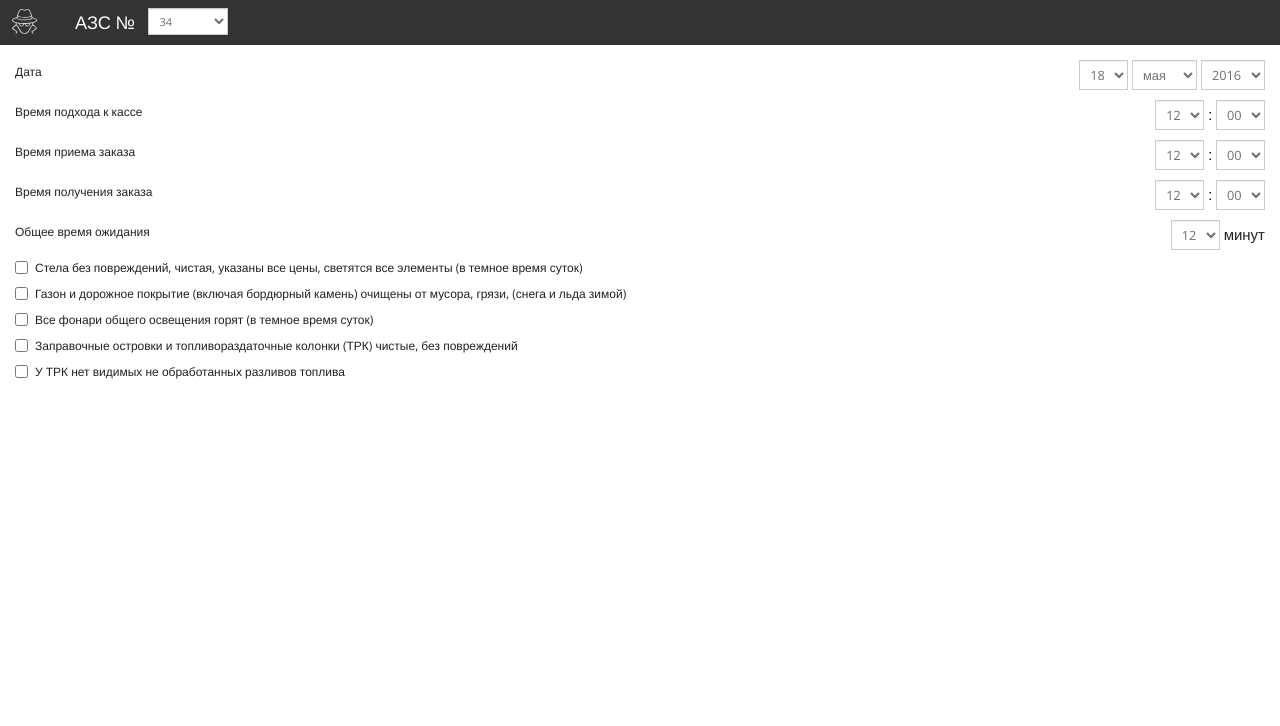
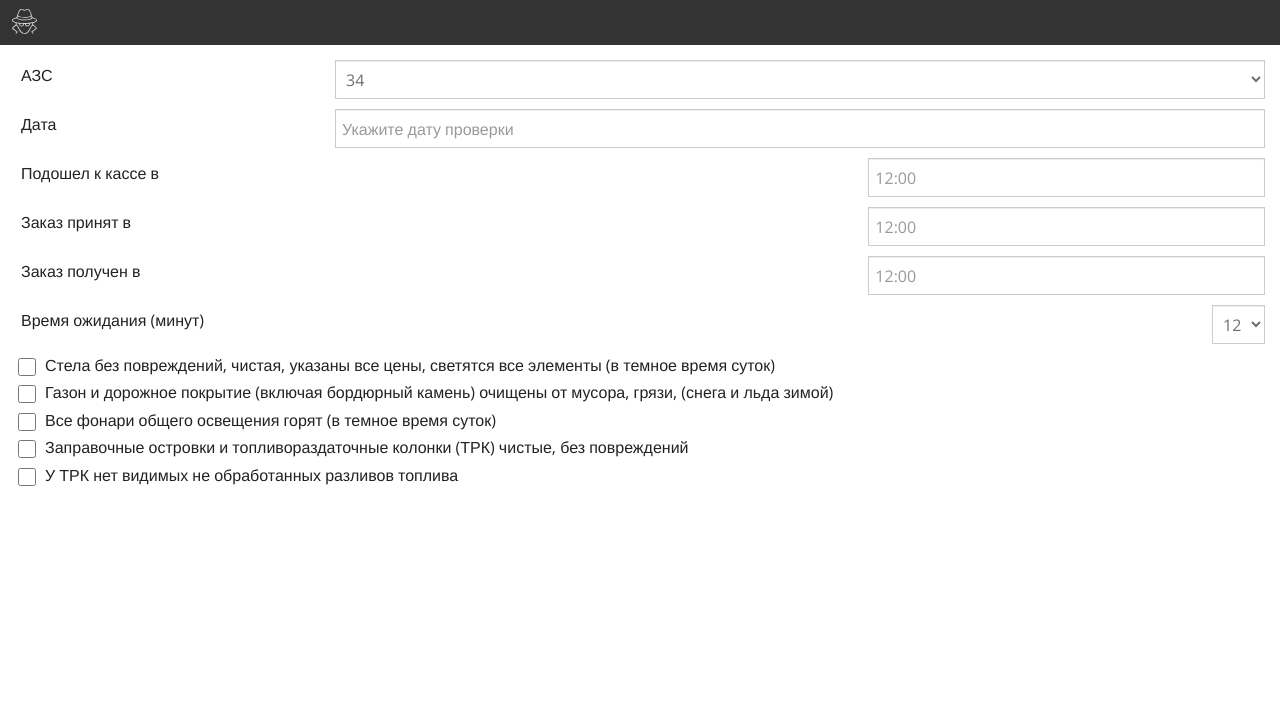
Before and after one commit to nixxa/SecretShopper, a Flask app: template frontui/templates/mobile/questionnaire.html in a window 1280 px wide. Shown: the top 726 px of the page. Run offline with Flask 2, Linux system fonts and the light colour scheme; the template is opened without the code that fills it, so the values that code supplies are empty; some libraries are stand-ins or nearby versions.

```diff
--- a/frontui/static/content/site-mobile.css
+++ b/frontui/static/content/site-mobile.css
@@ -140,31 +140,54 @@ body {
     padding: 0px;
 }
 
-.navbar .azs-form {
-    margin-left: 60px;
-    padding-top: 8px;
-}
-
-.azs-form .azs-form-label {
-    display: inline-block;
-    vertical-align: bottom;
-    color: #fefefe;
-    font-size: 140%;
-}
-
-.azs-form .azs-form-select {
-    display: inline-block;
-    margin-left: 10px;
-}
-
-.form-xs .form-control {
-    width: auto;
-    height: auto;
-    display: inline;
-    font-size: 85%;
-    padding: 4px 6px;
-}
-
+/* --- begin margins and paddings --- */
 .mt10 {
     margin-top: 10px !important;
 }
+.mb5 {
+    margin-bottom: 5px !important;
+}
+.ml5 {
+    margin-left: 5px !important;
+}
+/* --- end margins and paddings --- */
+
+/* --- begin mobile form styles --- */
+input[type='text'],
+input[type='number'],
+select,
+textarea {
+  font-size: 16px !important;
+}
+label {
+    font-size: 16px;
+}
+.checkbox label {
+    font-size: 16px;
+}
+.radio label, .checkbox label {
+  padding-left: 30px;
+}
+.radio input[type="radio"],
+.radio-inline input[type="radio"],
+.checkbox input[type="checkbox"],
+.checkbox-inline input[type="checkbox"] {
+    margin-top: 4px;
+    min-height: 18px;
+    min-width: 18px;
+    margin-left: -27px;
+}
+.mobile-form.auto-width {
+  width: auto;
+  display: inline;
+}
+label.mobile-form {
+  padding: 4px 6px;
+}
+input.mobile-form {
+  padding: 4px 6px;
+}
+select.mobile-form {
+  padding: 4px 6px;
+}
+/* --- end mobile form styles --- */
--- a/frontui/templates/mobile/questionnaire.html
+++ b/frontui/templates/mobile/questionnaire.html
@@ -12,18 +12,6 @@
                 <span class="icon-bar"></span>
             </button>
             <a class="navbar-brand" href="#"><img src="/static/img/logo.svg" /></a>
-            <div class="azs-form">
-                <div class="azs-form-label">АЗС №</div>
-                <div class="azs-form-select">
-                    <div class="form-xs">
-                        <select class="form-control">
-                            <option value="34">34</option>
-                            <option value="158">158</option>
-                            <option value="TE/21-3A">TE/21-3A</option>
-                        </select>
-                    </div>
-                </div>
-            </div><!-- /.row -->
         </div>
 
         <!-- Collect the nav links, forms, and other content for toggling -->
@@ -51,83 +39,87 @@
     <div class="tab-content">
         <div class="tab-pane active" role="tabpanel" id="dates">
             <div class="row mt10">
-                <div class="col-xs-3"><label>Дата</label></div>
+                <div class="col-xs-3">
+                    <label class="mobile-form">АЗС</label>
+                </div>
+                <div class="col-xs-9">
+                    <select class="form-control mobile-form">
+                        <option value="34">34</option>
+                        <option value="349">349</option>
+                        <option value="TA/472">TA/472</option>
+                    </select>
+                </div>
+            </div>
+            <div class="row mt10">
+                <div class="col-xs-3">
+                    <label class="mobile-form">Дата</label>
+                </div>
                 <div class="col-xs-9 text-right">
+                    <input type="text" name="check_date" class="form-control mobile-form" placeholder="Укажите дату проверки" />
+                </div>
+            </div><!-- /.row -->
+            <div class="row mt10">
+                <div class="col-xs-8"><label class="mobile-form">Подошел к кассе в</label></div>
+                <div class="col-xs-4 text-right">
                     <div class="form-xs">
-                        <select class="form-control"><option value="18">18</option><option value="19">19</option></select>
-                        <select class="form-control"><option value="05">мая</option><option value="06">июня</option></select>
-                        <select class="form-control"><option value="2016">2016</option><option value="2015">2015</option></select>
+                        <input type="text" name="cashbox_at" class="form-control mobile-form" placeholder="12:00" />
                     </div>
                 </div>
             </div><!-- /.row -->
             <div class="row mt10">
-                <div class="col-xs-6"><label>Время подхода к кассе</label></div>
-                <div class="col-xs-6 text-right">
+                <div class="col-xs-8"><label class="mobile-form">Заказ принят в</label></div>
+                <div class="col-xs-4 text-right">
                     <div class="form-xs">
-                        <select class="form-control"><option value="12">12</option><option value="13">13</option></select>
-                        :
-                        <select class="form-control"><option value="00">00</option><option value="01">01</option></select>
+                        <input type="text" name="ordered_at" class="form-control mobile-form" placeholder="12:00" />
                     </div>
                 </div>
             </div><!-- /.row -->
             <div class="row mt10">
-                <div class="col-xs-6"><label>Время приема заказа</label></div>
-                <div class="col-xs-6 text-right">
+                <div class="col-xs-8"><label class="mobile-form">Заказ получен в</label></div>
+                <div class="col-xs-4 text-right">
                     <div class="form-xs">
-                        <select class="form-control"><option value="12">12</option><option value="13">13</option></select>
-                        :
-                        <select class="form-control"><option value="00">00</option><option value="01">01</option></select>
+                        <input type="text" name="got_at" class="form-control mobile-form" placeholder="12:00" />
                     </div>
                 </div>
             </div><!-- /.row -->
             <div class="row mt10">
-                <div class="col-xs-6"><label>Время получения заказа</label></div>
-                <div class="col-xs-6 text-right">
-                    <div class="form-xs">
-                        <select class="form-control"><option value="12">12</option><option value="13">13</option></select>
-                        :
-                        <select class="form-control"><option value="00">00</option><option value="01">01</option></select>
-                    </div>
-                </div>
-            </div><!-- /.row -->
-            <div class="row mt10">
-                <div class="col-xs-6"><label>Общее время ожидания</label></div>
-                <div class="col-xs-6 text-right">
-                    <div class="form-xs">
-                        <select class="form-control"><option value="12">12</option><option value="13">13</option></select>
-                        минут
-                    </div>
+                <div class="col-xs-8"><label class="mobile-form">Время ожидания (минут)</label></div>
+                <div class="col-xs-4 text-right">
+                    <select class="form-control mobile-form auto-width" name="wait_time">
+                        <option value="12">12</option>
+                        <option value="13">13</option>
+                    </select>
                 </div>
             </div><!-- /.row -->
         <!--</div><!-- /.tab-panel #dates
         <div class="tab-pane" role="tabpanel" id="visual">-->
             <div class="checkbox">
                 <label>
-                    <input type="checkbox" value="">
+                    <input type="checkbox" name="visual_1" id="visual_1" value="">
                     Стела без повреждений, чистая, указаны все цены, светятся все элементы (в темное время суток)
                 </label>
             </div>
             <div class="checkbox">
                 <label>
-                    <input type="checkbox" value="">
+                    <input type="checkbox" name="visual_2" value="">
                     Газон и дорожное покрытие (включая бордюрный камень) очищены от мусора, грязи, (снега и льда зимой)
                 </label>
             </div>
             <div class="checkbox">
                 <label>
-                    <input type="checkbox" value="">
+                    <input type="checkbox" name="visual_3" value="">
                     Все фонари общего освещения горят (в темное время суток)
                 </label>
             </div>
             <div class="checkbox">
                 <label>
-                    <input type="checkbox" value="">
+                    <input type="checkbox" name="visual_4" value="">
                     Заправочные островки и топливораздаточные колонки (ТРК) чистые, без повреждений
                 </label>
             </div>
             <div class="checkbox">
                 <label>
-                    <input type="checkbox" value="">
+                    <input type="checkbox" name="visual_5" value="">
                     У ТРК нет видимых не обработанных разливов топлива
                 </label>
             </div>
```
